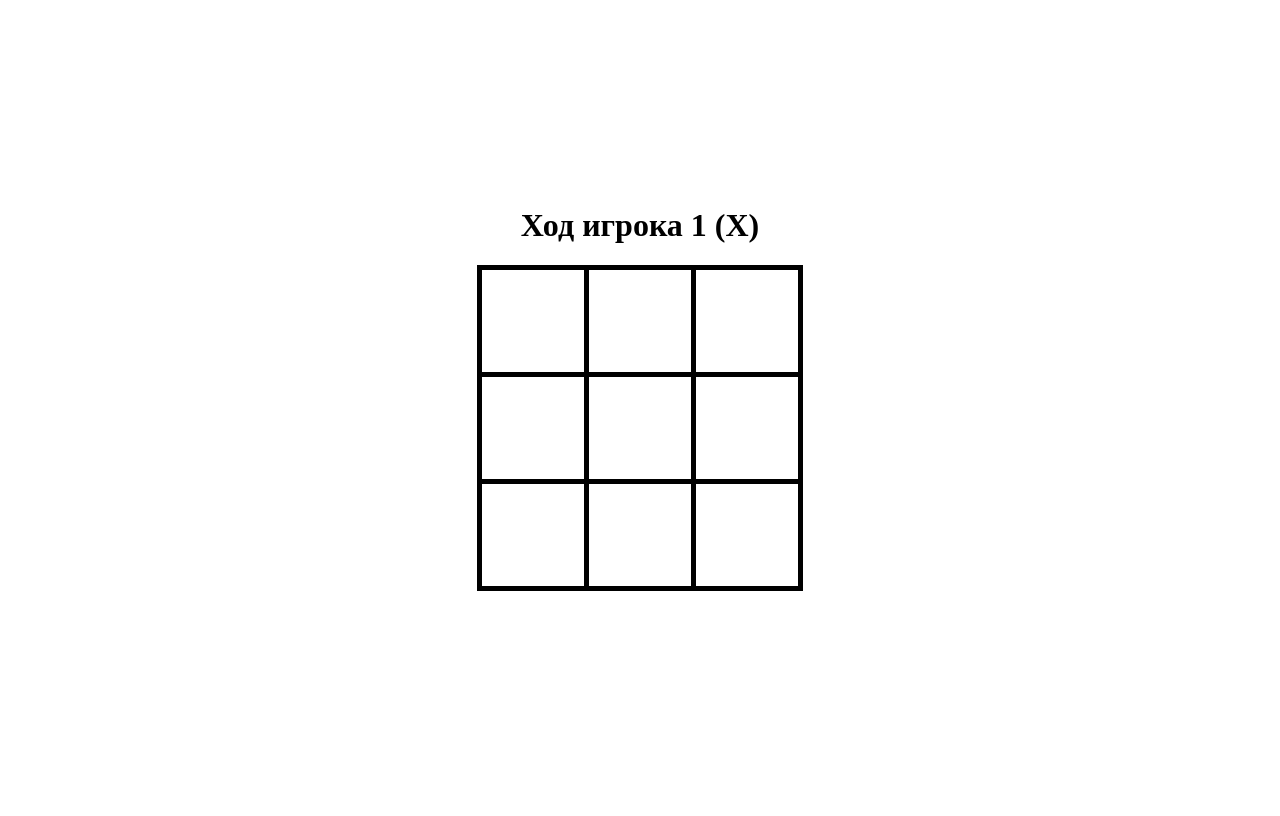
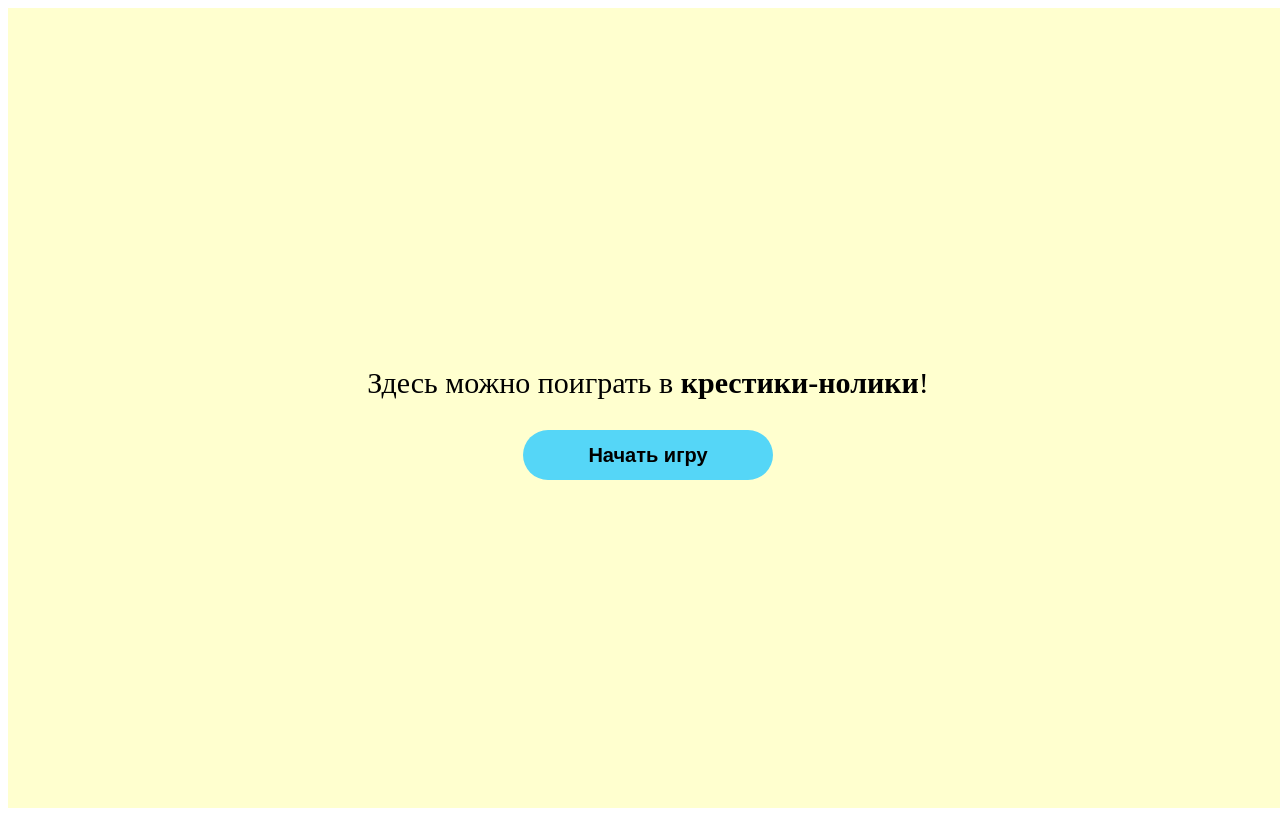
Before and after one commit to IvanMysl/gameforme, a plain HTML site: page index.html in a window 1280 px wide. Drawn offline with Linux system fonts and the light colour scheme.

Commit message:
done start menu

```diff
--- a/index.html
+++ b/index.html
@@ -1,25 +1,30 @@
 <!DOCTYPE html>
 <html lang="en">
   <head>
-    <meta charset="UTF-8">
-    <meta name="viewport" content="width=device-width, initial-scale=1.0">
-    <link rel="stylesheet" href="./style.css">
+    <meta charset="UTF-8" />
+    <meta name="viewport" content="width=device-width, initial-scale=1.0" />
+    <link rel="stylesheet" href="./style.css" />
     <title>Game</title>
   </head>
   <body>
     <div class="container">
+      <div class="menuStart">
+        <p class="mainTitle">
+          Здесь можно поиграть в <strong>крестики-нолики</strong>!
+        </p>
+        <button class="startGame">Начать игру</button>
+      </div>
       <div class="finish finishWin">
-              <h1 class="finishTitle">Игра закончена</h1>
+        <h1 class="finishTitle">Игра окончена</h1>
         <h1 class="winner"></h1>
         <button class="newGame">Новая игра</button>
       </div>
       <div class="finish">
-            <h1 class="finishTitle">Игра закончена</h1>
+        <h1 class="finishTitle">Игра окончена</h1>
         <h1 class="winner">Ничья</h1>
         <button class="newGame">Новая игра</button>
       </div>
       <div class="table__inner">
-
         <h1 class="info__title">Ход игрока 1 (Х)</h1>
         <table class="table" border="1">
           <tr>
@@ -36,10 +41,11 @@
             <td class="td td7"></td>
             <td class="td td8"></td>
             <td class="td td9"></td>
+          </tr>
         </table>
+
         <button class="cancel">Отменить ход</button>
       </div>
-
     </div>
   </body>
   <script src="./index.js"></script>
--- a/index.js
+++ b/index.js
@@ -12,6 +12,11 @@ const buttonCancel = document.querySelector(".cancel");
 const buttonNewGame = document.querySelector(".newGame");
 const finishMenu = document.querySelector(".finishWin");
 const winner = document.querySelector(".winner");
+const startGame = document.querySelector(".startGame");
+const startMenu = document.querySelector(".menuStart");
+startGame.addEventListener("click", () => {
+  startMenu.style.display = "none";
+});
 const CheckContains = (teg) => {
   if (teg.textContent === "") {
     return true;
--- a/style.css
+++ b/style.css
@@ -1,3 +1,38 @@
+.menuStart{
+    position: absolute;
+    height: 100vh;
+    background-color: rgb(255, 255, 207);
+    width: 100%;
+    z-index: 3;
+    display: flex;
+    flex-direction: column;
+    justify-content: center;
+    align-items: center;
+}
+.mainTitle{
+    font-size: 30px;
+    text-align: center;
+    /* font-weight: 700; */
+}
+strong{
+    font-weight: 1200;
+}
+.startGame{
+    font-size: 20px;
+    height: 50px;
+    width: 250px;
+    background-color: #55d6f7;
+    border: none;
+    border-radius: 30px;
+    cursor: pointer;
+    font-weight: 700;
+}
+.startGame:active{
+    font-size: 21px;
+    color: rgb(0, 0, 104);
+    background-color: #ffb0b0;
+    font-weight: 700;
+}
 .finish{
     background-color: yellow;
     width: 100%;
@@ -49,6 +84,14 @@
     font-weight: 700;
     cursor: pointer;
 }
+@media screen and (max-width:320px){
+    .mainTitle{
+        font-size: 25px;
+    }
+    .winner{
+        font-size: 26px;
+    }
+}
 @media screen and (max-width:480px) {
     /* .winner{
         height: 10px;
```
Lines whose indentation alone changed are shown as unchanged.
